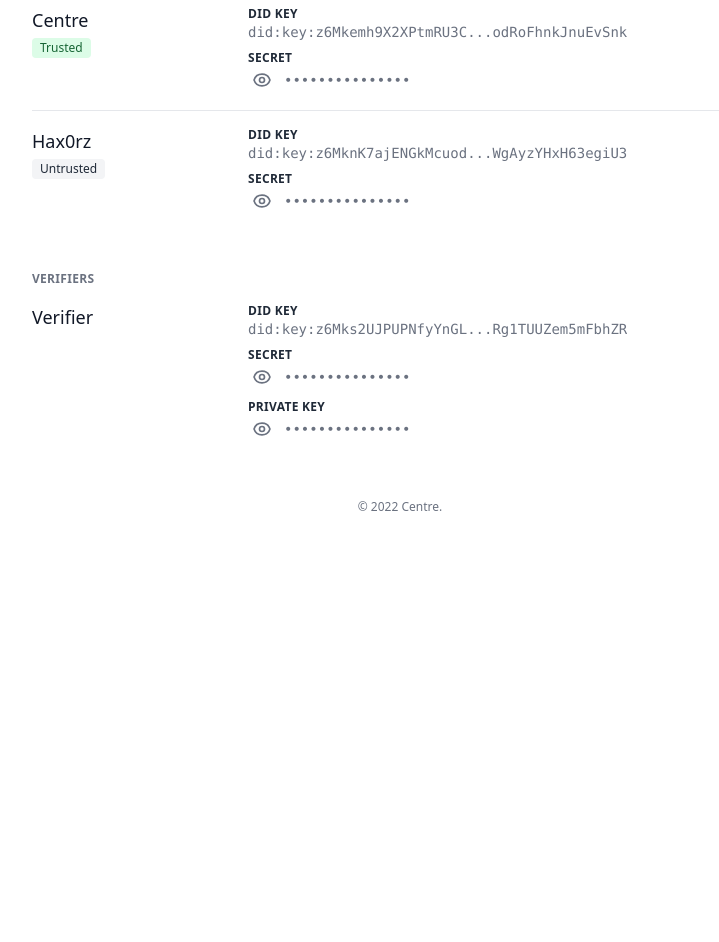
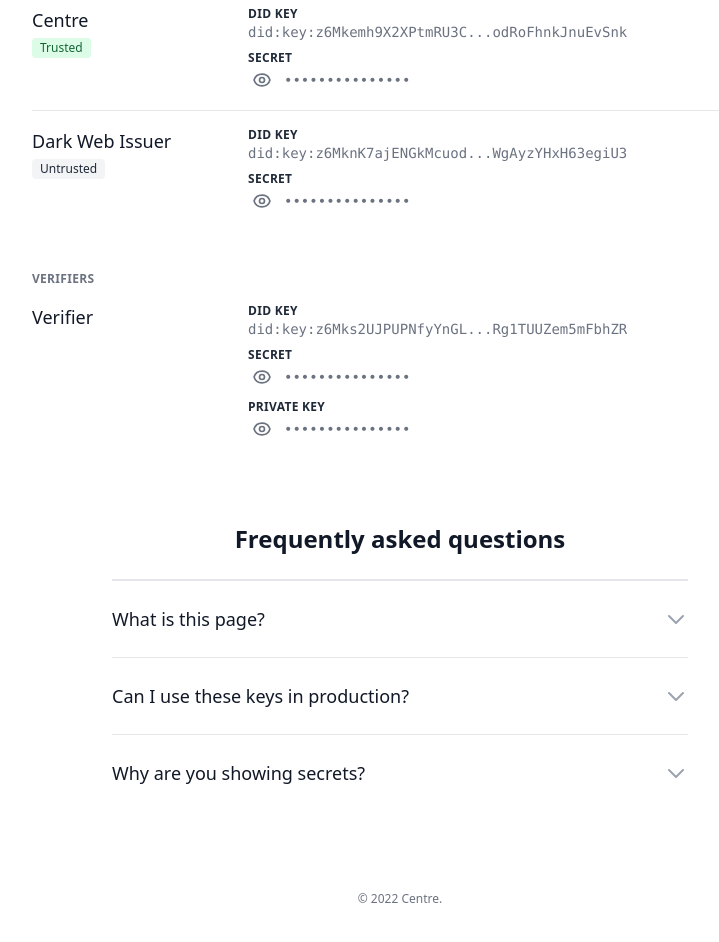
Before and after one commit to circlefin/verite-credential-utils, a Next.js app: page /keys in a window 1280 px wide. Shown: the part 460-1402 px from the top of the page, without its empty margins (240-959 px from the left). Before the commit the page ends 1047 px from the top, so only its background shows below. Built offline with nearby package versions, Linux system fonts and the light colour scheme.

Commit message:
Add an FAQ section to each page for copy

```diff
--- /dev/null
+++ b/components/FAQ.tsx
@@ -0,0 +1,57 @@
+/* This example requires Tailwind CSS v2.0+ */
+import { Disclosure } from "@headlessui/react"
+import { ChevronDownIcon } from "@heroicons/react/outline"
+import clsx from "clsx"
+import type { FC, ReactNode } from "react"
+
+export type FAQType = {
+  question: string
+  answer: string | ReactNode
+}
+
+type Props = {
+  faqs: FAQType[]
+}
+
+const FAQ: FC<Props> = ({ faqs }) => {
+  return (
+    <div className="px-4 py-12 mx-auto max-w-7xl sm:py-16 sm:px-6 lg:px-8">
+      <div className="max-w-xl mx-auto divide-y-2 divide-gray-200">
+        <h2 className="text-2xl font-extrabold text-center text-gray-900">
+          Frequently asked questions
+        </h2>
+        <dl className="mt-6 space-y-6 divide-y divide-gray-200">
+          {faqs.map((faq) => (
+            <Disclosure as="div" key={faq.question} className="pt-6">
+              {({ open }) => (
+                <>
+                  <dt className="text-lg">
+                    <Disclosure.Button className="flex items-start justify-between w-full text-left text-gray-400">
+                      <span className="font-medium text-gray-900">
+                        {faq.question}
+                      </span>
+                      <span className="flex items-center ml-6 h-7">
+                        <ChevronDownIcon
+                          className={clsx(
+                            open ? "-rotate-180" : "rotate-0",
+                            "h-6 w-6 transform"
+                          )}
+                          aria-hidden="true"
+                        />
+                      </span>
+                    </Disclosure.Button>
+                  </dt>
+                  <Disclosure.Panel as="dd" className="pr-12 mt-2">
+                    <p className="text-base text-gray-500">{faq.answer}</p>
+                  </Disclosure.Panel>
+                </>
+              )}
+            </Disclosure>
+          ))}
+        </dl>
+      </div>
+    </div>
+  )
+}
+
+export default FAQ
--- a/lib/constants.ts
+++ b/lib/constants.ts
@@ -88,7 +88,7 @@ export const CREDENTIAL_ISSUERS: CredentialIssuer[] = [
   {
     id: "trusted",
     name: "Centre",
-    secondary: "Trusted",
+    secondary: "Default: Trusted",
     isTrusted: true,
     did: {
       key: "did:key:z6Mkemh9X2XPtmRU3CU4S52Z68fkVfM1odRoFhnkJnuEvSnk",
@@ -98,8 +98,8 @@ export const CREDENTIAL_ISSUERS: CredentialIssuer[] = [
   },
   {
     id: "untrusted",
-    name: "Hax0rz",
-    secondary: "Untrusted",
+    name: "Dark Web Issuer",
+    secondary: "Default: Untrusted",
     isTrusted: false,
     did: {
       key: "did:key:z6MknK7ajENGkMcuode8RZm8wiBTfzcrWgAyzYHxH63egiU3",
--- a/pages/index.tsx
+++ b/pages/index.tsx
@@ -2,6 +2,7 @@ import type { NextPage } from "next"
 import { useMemo, useState } from "react"
 import { challengeTokenUrlWrapper } from "verite"
 
+import FAQ, { FAQType } from "components/FAQ"
 import QRCode from "components/credentials/QRCode"
 import SelectBox from "components/form/SelectBox"
 import {
@@ -15,6 +16,80 @@ import {
   CREDENTIAL_TYPES
 } from "lib/constants"
 import { fullURL } from "lib/url-fns"
+
+const faqs: FAQType[] = [
+  {
+    question: "What is this Credential Faucet?",
+    answer:
+      "This is a 'faucet' used to generate Verifiable Credentials for testing your Verite integration. It allows you to select different issuers, statuses, and details for several supported credential types."
+  },
+  {
+    question: "How do I scan this QR code?",
+    answer: (
+      <>
+        To scan this QR code, you can run any Verite-compatible wallet. One such
+        wallet is the demo wallet included in the{" "}
+        <a
+          href="https://github.com/centrehq/verite"
+          className="text-blue-500 underline hover:text-blue-600"
+          target="_blank"
+          rel="noreferrer"
+        >
+          Verite GitHub monorepo
+        </a>
+        . Once you clone the repository and run{" "}
+        <span className="p-1 font-mono text-sm font-bold text-white bg-gray-900 rounded whitespace-nowrap">
+          npm run setup
+        </span>
+        , you can run{" "}
+        <span className="p-1 font-mono text-sm font-bold text-white bg-gray-900 rounded whitespace-nowrap">
+          npm run wallet
+        </span>
+        . You can then launch the demo wallet with the{" "}
+        <a
+          href="https://expo.dev/client"
+          target="_blank"
+          rel="noreferrer"
+          className="text-blue-500 underline hover:text-blue-600"
+        >
+          Expo Go
+        </a>{" "}
+        app from the App Store.
+      </>
+    )
+  },
+  {
+    question: "Is this safe for production?",
+    answer:
+      "No. Credentials generated by this faucet are not safe for production use. They are for testing purposes only and have a high likelihood of colliding with other credentials."
+  },
+  {
+    question: "Where can I learn more about Verite?",
+    answer: (
+      <>
+        You can learn more about Verite at{" "}
+        <a
+          href="https://www.centre.io/verite"
+          target="_blank"
+          rel="noreferrer"
+          className="text-blue-500 underline hover:text-blue-600"
+        >
+          the Centre Verite website
+        </a>
+        , or you can jump directly into the{" "}
+        <a
+          href="https://docs.centre.io/verite"
+          target="_blank"
+          rel="noreferrer"
+          className="text-blue-500 underline hover:text-blue-600"
+        >
+          the documentation
+        </a>
+        .
+      </>
+    )
+  }
+]
 
 const Page: NextPage = () => {
   const [chainId, setChainId] = useState<ChainId>(CHAIN_IDS[0])
@@ -120,6 +195,8 @@ const Page: NextPage = () => {
           </div>
         </div>
       </div>
+
+      <FAQ faqs={faqs} />
     </>
   )
 }
--- a/pages/keys.tsx
+++ b/pages/keys.tsx
@@ -1,7 +1,26 @@
 import type { NextPage } from "next"
 
+import FAQ, { FAQType } from "components/FAQ"
 import Issuer from "components/keys/issuer"
 import { CREDENTIAL_ISSUERS, CREDENTIAL_VERIFIERS } from "lib/constants"
+
+const faqs: FAQType[] = [
+  {
+    question: "What is this page?",
+    answer:
+      "This page provides the did:keys and secrets used for credential issuance and verification throughout this app."
+  },
+  {
+    question: "Can I use these keys in production?",
+    answer:
+      "Absolutely not! These keys are shared by the world and are therefore considered compromised and unusable for any production use-case."
+  },
+  {
+    question: "Why are you showing secrets?",
+    answer:
+      "This toolset is designed to help developers implement the Verite standard. By being able to consistently reproduce a credential as this service, developers are able to more accurately and quickly test their implementation."
+  }
+]
 
 const Page: NextPage = () => {
   return (
@@ -27,6 +46,8 @@ const Page: NextPage = () => {
           ))}
         </ul>
       </div>
+
+      <FAQ faqs={faqs} />
     </>
   )
 }
--- a/pages/verifier.tsx
+++ b/pages/verifier.tsx
@@ -4,6 +4,7 @@ import type { NextPage } from "next"
 import { useMemo, useState } from "react"
 import { challengeTokenUrlWrapper } from "verite"
 
+import FAQ, { FAQType } from "components/FAQ"
 import QRCode from "components/credentials/QRCode"
 import SelectBox from "components/form/SelectBox"
 import WalletAddressInput from "components/form/WalletAddressInput"
@@ -18,6 +19,80 @@ import {
   VERIFICATION_STATUSES
 } from "lib/constants"
 import { fullURL } from "lib/url-fns"
+
+const faqs: FAQType[] = [
+  {
+    question: "What is this Sample Verifier?",
+    answer:
+      "This is demo Verifier that can be used to test your Verifiable Credentials in many different configurations.  You can determine which issuers to trust (if any), which credentials to seek, and more."
+  },
+  {
+    question: "How do I scan this QR code?",
+    answer: (
+      <>
+        To scan this QR code, you can run any Verite-compatible wallet. One such
+        wallet is the demo wallet included in the{" "}
+        <a
+          href="https://github.com/centrehq/verite"
+          className="text-blue-500 underline hover:text-blue-600"
+          target="_blank"
+          rel="noreferrer"
+        >
+          Verite GitHub monorepo
+        </a>
+        . Once you clone the repository and run{" "}
+        <span className="p-1 font-mono text-sm font-bold text-white bg-gray-900 rounded whitespace-nowrap">
+          npm run setup
+        </span>
+        , you can run{" "}
+        <span className="p-1 font-mono text-sm font-bold text-white bg-gray-900 rounded whitespace-nowrap">
+          npm run wallet
+        </span>
+        . You can then launch the demo wallet with the{" "}
+        <a
+          href="https://expo.dev/client"
+          target="_blank"
+          rel="noreferrer"
+          className="text-blue-500 underline hover:text-blue-600"
+        >
+          Expo Go
+        </a>{" "}
+        app from the App Store.
+      </>
+    )
+  },
+  {
+    question: "Is this safe for production?",
+    answer:
+      "No. Verification performed by this Sample Verifier, and the resulting Verification Results are not safe for production use. They are for testing purposes only and have a high likelihood of colliding with other credentials."
+  },
+  {
+    question: "Where can I learn more about Verite?",
+    answer: (
+      <>
+        You can learn more about Verite at{" "}
+        <a
+          href="https://www.centre.io/verite"
+          target="_blank"
+          rel="noreferrer"
+          className="text-blue-500 underline hover:text-blue-600"
+        >
+          the Centre Verite website
+        </a>
+        , or you can jump directly into the{" "}
+        <a
+          href="https://docs.centre.io/verite"
+          target="_blank"
+          rel="noreferrer"
+          className="text-blue-500 underline hover:text-blue-600"
+        >
+          the documentation
+        </a>
+        .
+      </>
+    )
+  }
+]
 
 const VerifierPage: NextPage = () => {
   const [subjectAddress, setSubjectAddress] = useState("")
@@ -146,6 +221,16 @@ const VerifierPage: NextPage = () => {
                 </fieldset>
 
                 <div>
+                  <SelectBox
+                    label="Status Endpoint Response"
+                    labelTooltip="Select what the status endpoint should return. Since this example is stateless, the status endpoint is stubbed out"
+                    items={VERIFICATION_STATUSES}
+                    selected={verificationStatus}
+                    setSelected={setVerificationStatus}
+                  />
+                </div>
+
+                <div>
                   <label
                     htmlFor="wallet"
                     className="flex justify-between text-sm font-medium text-gray-700"
@@ -176,16 +261,6 @@ const VerifierPage: NextPage = () => {
                     setSelected={setChainId}
                   />
                 </div>
-
-                <div>
-                  <SelectBox
-                    label="Status Endpoint Response"
-                    labelTooltip="Select what the status endpoint should return. Since this example is stateless, the status endpoint is stubbed out"
-                    items={VERIFICATION_STATUSES}
-                    selected={verificationStatus}
-                    setSelected={setVerificationStatus}
-                  />
-                </div>
               </form>
             </div>
             <div className="text-right sm:w-1/2">
@@ -197,6 +272,8 @@ const VerifierPage: NextPage = () => {
           </div>
         </div>
       </div>
+
+      <FAQ faqs={faqs} />
     </>
   )
 }
```
